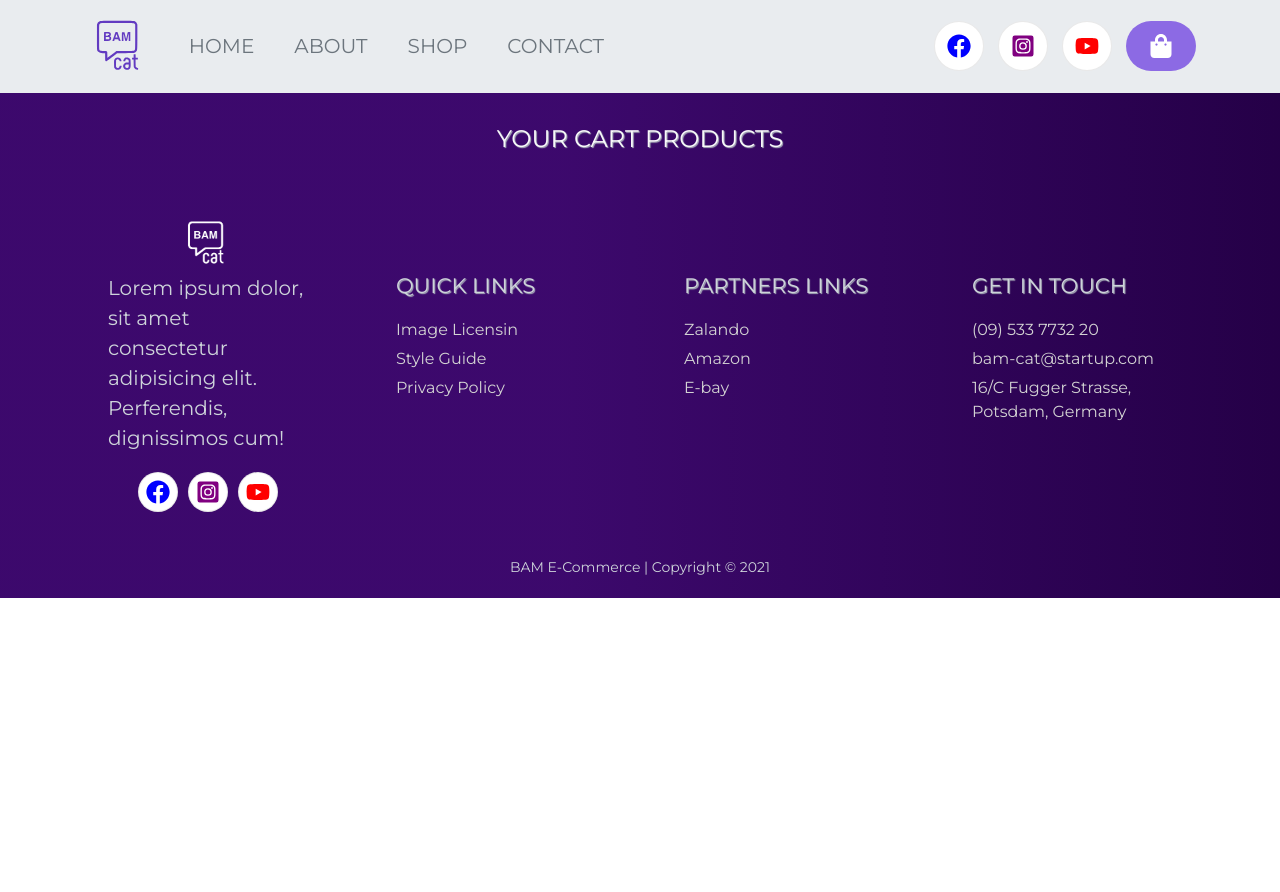
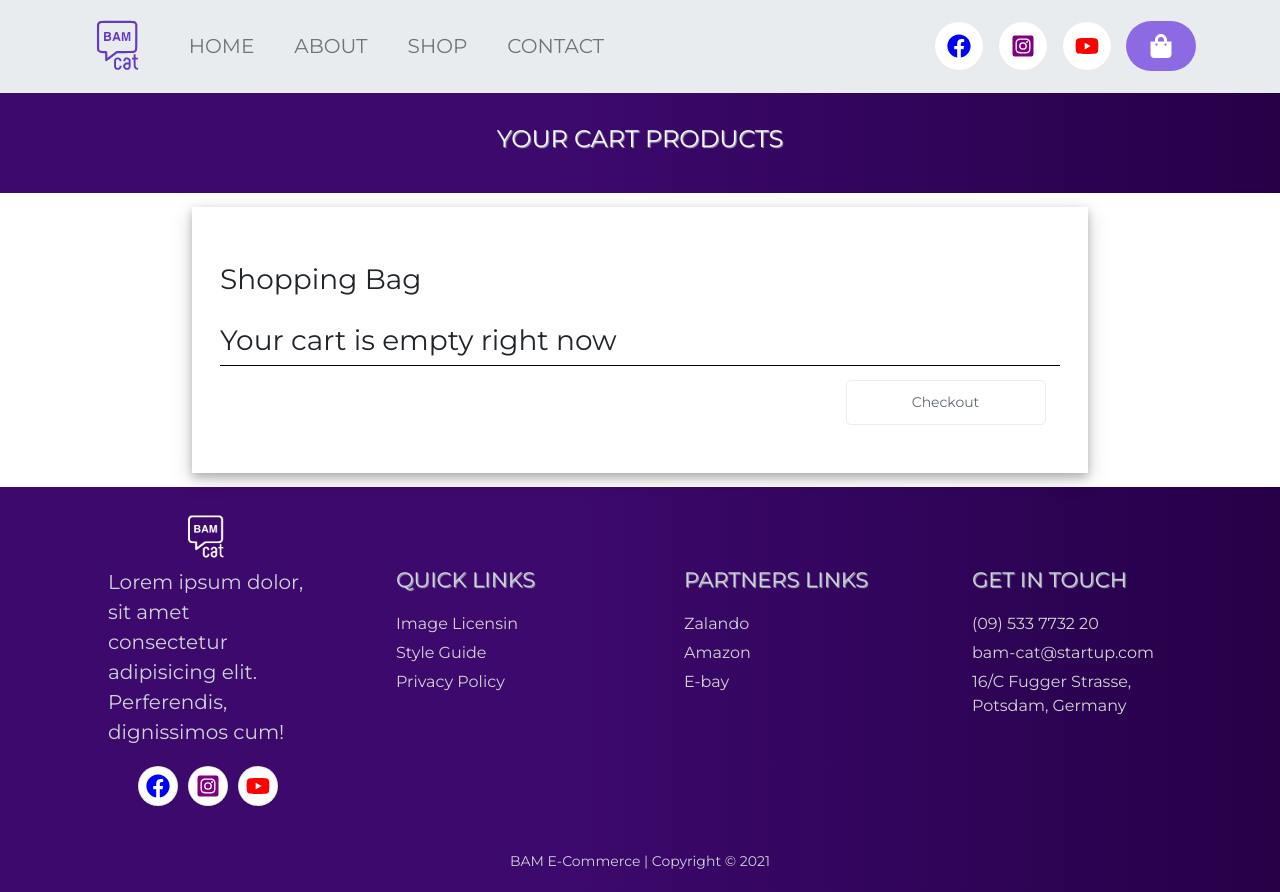
Before and after one commit to syed-ghufran-hassan/B.A.M-eCommerce, a React (Create React App) app: page /cart in a window 1280 px wide. Before the commit the page ends 800 px from the top, so only its background shows below. Built offline with nearby package versions, Linux system fonts and the light colour scheme.

Commit message:
Adding the cart with some styles + changes in the coding to increase price and to populate the divs

```diff
--- a/src/features/Pages/About.js
+++ b/src/features/Pages/About.js
@@ -14,10 +14,10 @@ export default function About() {
       <div className="About-Container">
         <div className="Description-Container">
           <p className="Description-About"><span style={{ color: "#623BC1", fontSize: "20px", fontWeight: "bolder"}}>BAM CAT</span> is a company created by three web developers who like cats and clothes. We wanted to produce top-fashion and high-quality clothing to sell as a hobby in an online store that we developed. We enjoyed the experience of making this ecommerce website as it was so entertaining. We hope you find products you like in each click.</p>
-          <img style={{ width: "150px" }} src={logo}></img>
+          <img style={{ width: "150px" }} src={logo} alt=""></img>
         </div>
         <div className="Image-Container" >
-          <img className="About-Image" src={fashionstore}></img>
+          <img className="About-Image" src={fashionstore} alt=""></img>
         </div>
       </div>
     </div>
--- a/src/features/Pages/Cart.js
+++ b/src/features/Pages/Cart.js
@@ -1,13 +1,45 @@
 import React from 'react';
 import '../styles/Cart.css';
-import { useSelector, useDispatch } from "react-redux";
+import { useSelector } from "react-redux";
 
 export default function Cart() {
 
   const data = useSelector((state) => state.cart.data);
-  console.log(data);
+  console.log("This is data", data);
 
-  const dispatch = useDispatch;
+  const isEmpty = !data.length;
+  console.log(data.length);
+
+  const EmptyCart = () => {
+    return <h2>Your cart is empty right now</h2>
+  }
+
+  const Counter = () => {
+    console.log("counting");
+  }
+
+  const FilledCart = () => {
+    return (
+      <div className="Products-Bag">
+        {data.map((item) => (
+          <div className="Products-Grid">
+            <div><img className="Cart-Image" src={item.product.image} alt=""></img></div>
+            <div>{item.product.title}</div>
+            <div className="Align-Cart-Counters">
+              <p>Quantity: {item.quantity}</p>
+              <div className="Cart-Buttons">
+                <button onClick={Counter} className="Count-Buttons">+</button>
+                <button className="Count-Buttons">-</button>
+              </div>
+            </div>
+            <div> &euro; {item.product.price}</div>
+          </div>
+        ))}
+      </div>
+    )
+  }
+
+
 
   return (
     <div className="Container">
@@ -15,14 +47,15 @@ export default function Cart() {
         <h1 className="Title-Cart">YOUR CART PRODUCTS</h1>
       </div>
       <div className="Products-Container">
-        {data.map((cartItem, id) => (
-          <div>
-            <div>id: {cartItem.product.id}</div>
-            <div>title: {cartItem.product.title}</div>
-            - <div>quantity: {cartItem.quantity}</div> +
-          </div>
-        ))}
+        <div>
+          <h2 className="Bag-Title">Shopping Bag</h2>
+        </div>
+        {isEmpty ? <EmptyCart /> : <FilledCart />}
+        <div className="Checkout-Button-Container">
+          <button>Checkout</button>
+        </div>
       </div>
+
     </div>
   )
 }
--- a/src/features/Pages/PageNotFound.js
+++ b/src/features/Pages/PageNotFound.js
@@ -1,6 +1,5 @@
 import React from 'react'
 import "../styles/PageNotFound.css";
-import { Link } from "react-router-dom";
 import logo from "../img/logo.svg";
 
 function PageNotFound() {
@@ -12,7 +11,7 @@ function PageNotFound() {
       <div className="PageNotFound-Container">
           <p className="Description-PageNotFound"> You can got back to the main page by clicking in HOME.</p>
           <p className="Description-PageNotFound">Thank you very much!</p>
-          <img style={{ width: "150px" }} src={logo}></img>
+          <img style={{ width: "150px" }} src={logo} alt=""></img>
       </div>
     </div>
   )
--- a/src/features/styles/Cart.css
+++ b/src/features/styles/Cart.css
@@ -1,14 +1,54 @@
+.Products-Container {
+  width: 70vw;
+  margin: 1rem;
+  padding: 2rem;
+  height: auto;
+  box-shadow: 0 4px 8px 0 rgba(0, 0, 0, 0.2), 0 6px 20px 0 rgba(0, 0, 0, 0.19);
+}
 
-/* .Title-Container {
-  width: 100vw;
-  height: 100px;
+.Products-Grid {
+  padding: 2em;
+  border-top: 1px solid black;
+  display: grid;
+  grid-template-columns: 1fr 1fr 1fr 1fr;
+  justify-items: center;
+  gap: 2rem;
+}
+
+.Cart-Image {
+  width: 50px;
+}
+
+.Checkout-Button-Container {
+  width: 100%;
+  display: flex;
+  flex-direction: row;
+  justify-content: flex-end;
+  align-items: flex-end;
+  border-top: 1px solid black;
+}
+
+.Bag-Title {
+  margin: 2rem 0;
+}
+
+.Count-Buttons {
   display: flex;
   justify-content: center;
   align-items: center;
-  background-color: var(--color-primary-tint-purple-3);
-  color: white;
-} */
-/*
-.Title-Cart {
-  font-size: 24px;
-} */
+  width: 16px;
+  height: 8px;
+  cursor: pointer;
+}
+
+.Align-Cart-Counters {
+  display: flex;
+  flex-direction: column;
+  justify-content: center;
+  align-items: center;
+}
+
+.Cart-Buttons {
+  display: flex;
+  flex-direction: row;
+}
--- a/src/features/styles/Shop.css
+++ b/src/features/styles/Shop.css
@@ -19,17 +19,13 @@
   gap: 1rem;
 }
 
-/* .Title-Shop {
-  font-size: 24px;
-} */
-
 .Categories {
   margin: 3rem;
   padding: 1rem;
   height: auto;
   display: flex;
   flex-direction: column;
-  justify-content: start;
+  justify-content: flex-start;
   align-items: center;
 }
 
--- a/src/reducers/CartReducer.js
+++ b/src/reducers/CartReducer.js
@@ -19,6 +19,7 @@ function CartReducer(state = initialState, action) {
           ...state, data: state.data.map(cartItem => {
             if (cartItem.product.id === action.payload.product.id) {
               cartItem.quantity += action.payload.quantity;
+              cartItem.product.price += cartItem.product.price;
             }
             return cartItem;
           })
```
Also changed, not shown: src/features/styles/About.css (+0 -14 lines).
